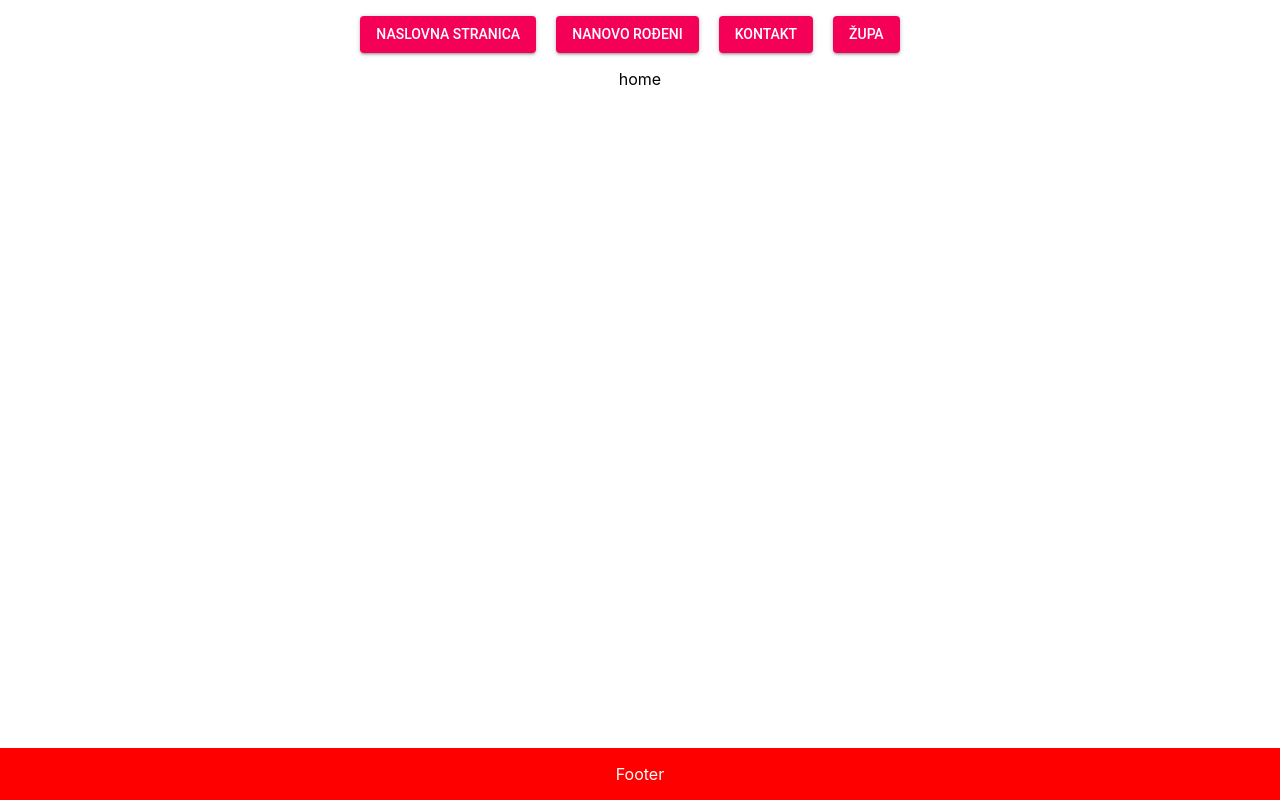
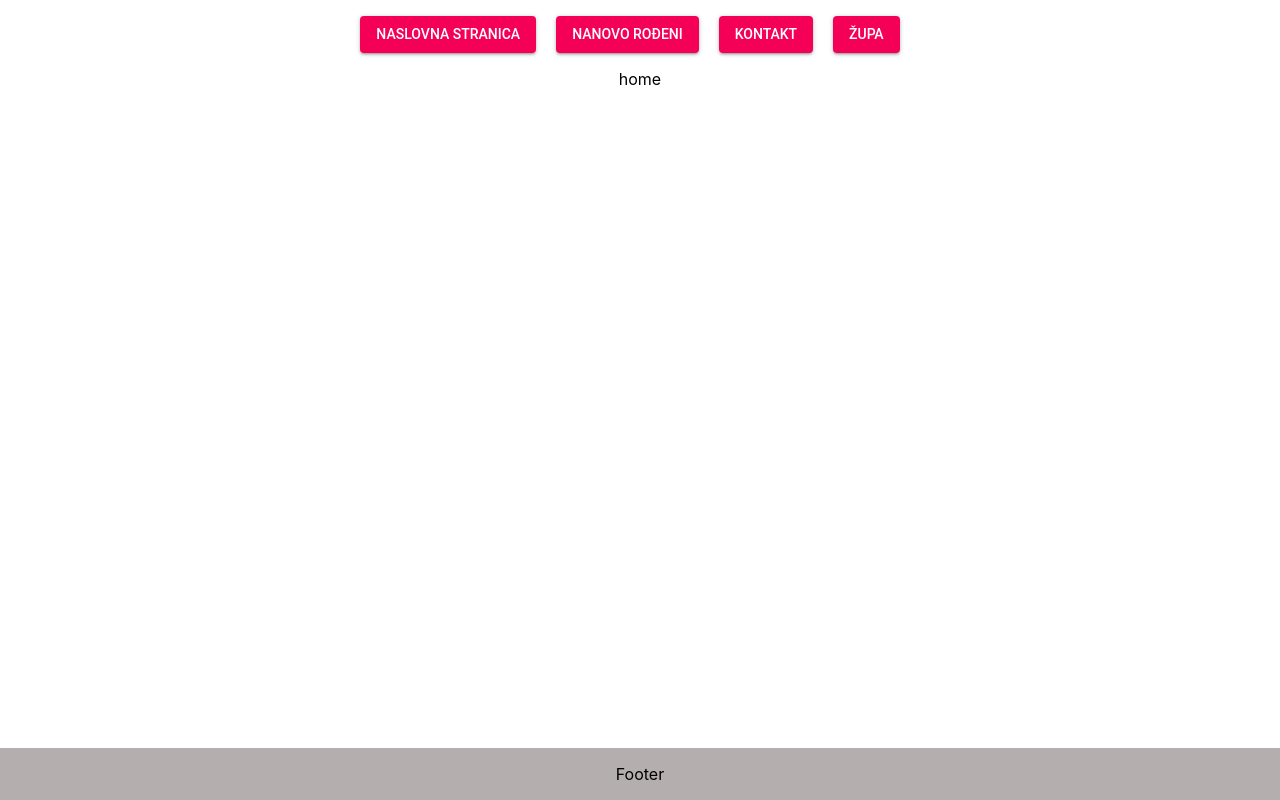
Before and after one commit to matejm91/react_test_project, a React (Create React App) app in the folder client/: page / in a window 1280 px wide. Built offline with nearby package versions, Linux system fonts and the light colour scheme.

Commit message:
change color of background and text

```diff
--- a/client/src/PageLayout/Footer.css
+++ b/client/src/PageLayout/Footer.css
@@ -3,7 +3,7 @@
     left: 0;
     bottom: 0;
     width: 100%;
-    background-color: red;
-    color: white;
+    background-color: rgb(180, 174, 174);
+    color: black;
     text-align: center;
  }
```
